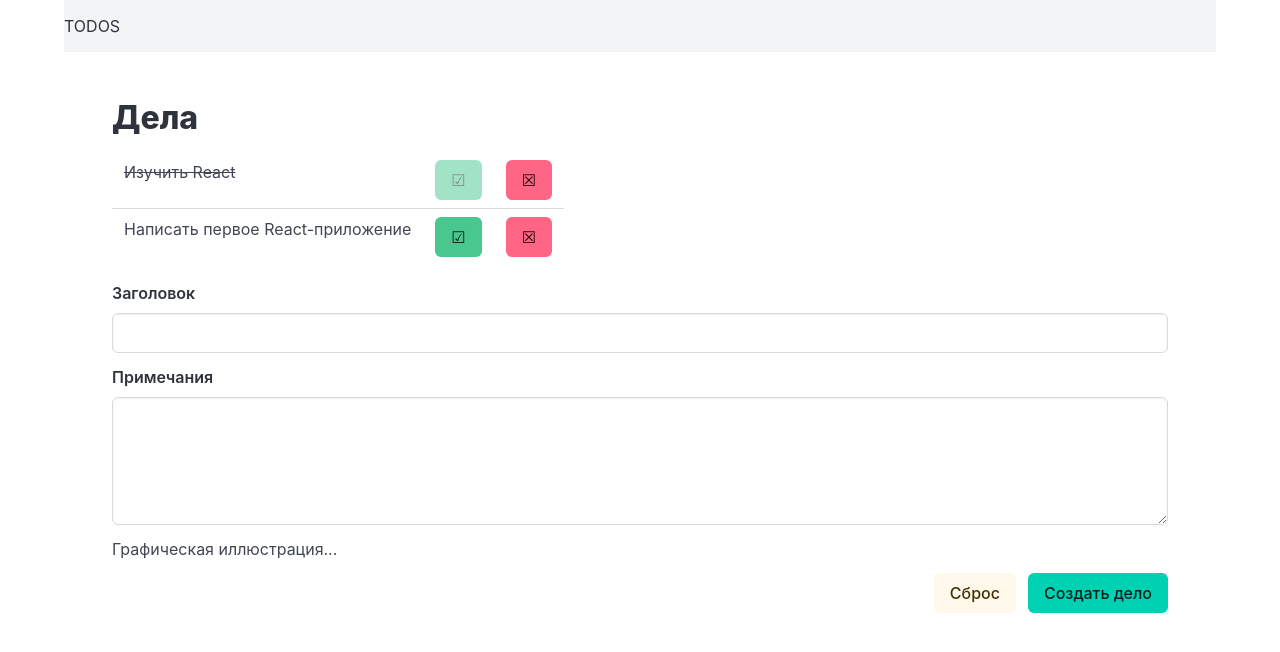
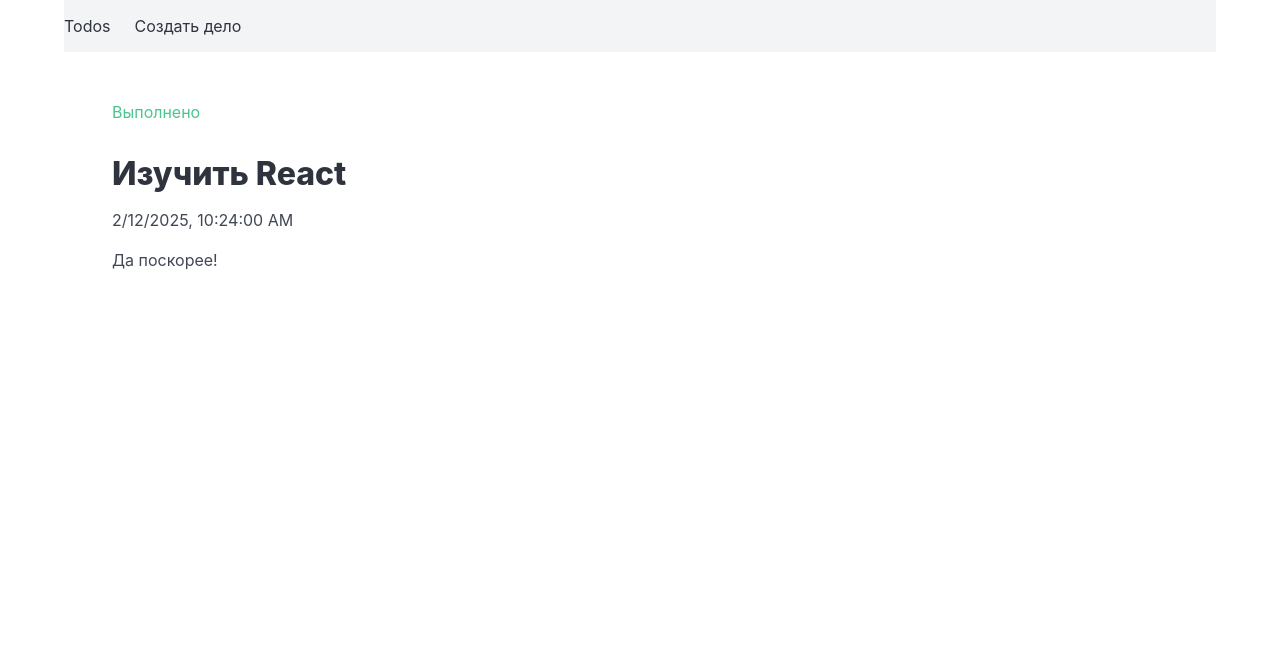
Before and after one commit to ElGansoDorado/Todos, a React (Create React App) app: page /1739355840000 in a window 1280 px wide. Shown: the top 652 px of the page. Built offline with nearby package versions, Linux system fonts and the light colour scheme.

Commit message:
TASK-2: added router

```diff
--- a/package.json
+++ b/package.json
@@ -10,6 +10,7 @@
     "bulma": "^1.0.3",
     "react": "^19.0.0",
     "react-dom": "^19.0.0",
+    "react-router-dom": "^7.2.0",
     "react-scripts": "5.0.1",
     "web-vitals": "^2.1.4"
   },
--- a/src/App.js
+++ b/src/App.js
@@ -1,42 +1,47 @@
-import initialTodos from './db/todos.js'
-
-import TodoList from './component/TodoList';
-import TodoAdd from './component/TodoAdd.jsx';
+import { NavLink, Outlet } from 'react-router-dom';
 import { useState } from 'react';
 
 function App() {
-  const [todos, setTodos] = useState(initialTodos);
+  const [showMenu, setShowMenu] = useState(false);
 
-  const setDone = key => {
-    const newTodos = [...todos];
-    const deed = newTodos.find(current => current.key === key);
-    if (deed) {
-      deed.done = true;
-    }
-    setTodos(newTodos);
-  }
-
-  const del = key => {
-    const newTodos = todos.filter(current => current.key !== key)
-    setTodos(newTodos);
-  }
-
-  const add = deed => {
-    setTodos([...todos, deed]);
+  const handleBurgerClick = evt => {
+    evt.preventDefault();
+    setShowMenu(!showMenu);
   }
 
   return (
     <div className="container">
       <nav className='navbar is-light'>
         <div className='navbar-brand'>
-            <span className='navbar-item is-uppercase'>
+          <NavLink
+            to='/'
+            className={({ isActive }) => 'navbar-item is-upercase ' + (isActive ? 'is-active' : '')}>
             Todos
-            </span>
+          </NavLink>
+          <a
+            href='/'
+            className={showMenu ? 'navbar-burger is-active' : 'navbar-burger'}
+            onClick={handleBurgerClick}>
+
+            <span></span>
+            <span></span>
+            <span></span>
+            <span></span>
+          </a>
+        </div>
+        <div
+          className={showMenu ? 'navbar-menu is-active' : 'navbar-menu' }
+          onClick={handleBurgerClick}>
+
+          <NavLink
+            to='/add'
+            className={({ isActive }) => 'navbar-item' + (isActive ? 'is-active' : '')}>
+            Создать дело
+          </NavLink>
         </div>
       </nav>
       <main className='content px-6 py-6'>
-          <TodoList list={todos} setDone={setDone} del={del}></TodoList>
-          <TodoAdd add={add}></TodoAdd>
+        <Outlet />
       </main>
     </div>
   );
--- /dev/null
+++ b/src/api/api.js
@@ -0,0 +1,28 @@
+import { redirect } from "react-router-dom";
+
+import todos from '../db/todos.js'
+
+export function getTodo({params}) {
+    const key = +params.key;
+    const todo = todos.find(current => current.key === key);
+    return todo;
+}
+
+export function getTodos() {
+    return todos;
+}
+
+export async function addTodo({request}) {
+    const fd = await request.formData();
+    const date = new Date();
+    const newTodo = {
+        title: fd.get('title'),
+        desc: fd.get('desc'),
+        image: fd.get('image'),
+        done: false,
+        createdAt: date.toLocaleString(),
+        key: date.getTime()
+    };
+    todos.push(newTodo);
+    return redirect('/');
+}
--- a/src/component/TodoAdd.jsx
+++ b/src/components/TodoAdd.jsx
@@ -1,12 +1,14 @@
 import { useState } from "react"
+import { useSubmit } from "react-router-dom";
 
-export default function TodoAdd(props) {
+export default function TodoAdd() {
     const [title, setTitle] = useState('');
     const [desc, setDesc] = useState('');
     const [image, setImage] = useState('');
+    const submit = useSubmit();
 
     const handleImageChange = evt => {
-        const cFiles = evt.targer.files;
+        const cFiles = evt.target.files;
         if (cFiles.length > 0) {
             const fileReader = new FileReader();
             fileReader.onload = () => {
@@ -15,18 +17,14 @@ export default function TodoAdd(props) {
             fileReader.readAsDataURL(cFiles[0]);
         }
         else {
-            setImage('')
+            setImage('');
         }
     }
 
     const handleFormSubmit = evt => {
         evt.preventDefault();
-        const newDeed = { title, desc, image, done: false };
-        const date = new Date();
-        newDeed.createdAt = date.toLocaleString();
-        newDeed.key = date.getTime();
-        props.add(newDeed);
-        evt.target.reset();
+        submit( {title, desc, image},
+                {action: '/add', method: 'post'});
     }
 
     const handleFormReset = () => {
@@ -38,7 +36,7 @@ export default function TodoAdd(props) {
 
     return (
         <section>
-            <h1></h1>
+            <h1>Создание нового дела</h1>
             <form onSubmit={handleFormSubmit} onReset={handleFormReset}>
                 <div className="field">
                     <label htmlFor="" className="label">Заголовок</label>
@@ -66,9 +64,11 @@ export default function TodoAdd(props) {
                                 type="file"
                                 className="file-input"
                                 accept="image/*"
-                                onChange={handleImageChange}/>
-                            <span className="file-label">
-                                Графическая иллюстрация...
+                                onChange={handleImageChange} />
+                            <span className="file-cta">
+                                <span className="file-label">
+                                    Графическая иллюстрация...
+                                </span>
                             </span>
                         </label>
                     </div>
@@ -78,13 +78,13 @@ export default function TodoAdd(props) {
                         <input
                             type="reset"
                             className="button is-warning is-light"
-                            value="Сброс"/>
+                            value="Сброс" />
                     </div>
                     <div className="control">
                         <input
                             type="submit"
                             className="button is-primary"
-                            value="Создать дело"/>
+                            value="Создать дело" />
                     </div>
                 </div>
             </form>
--- /dev/null
+++ b/src/components/TodoDetail.jsx
@@ -0,0 +1,19 @@
+import { useLoaderData } from "react-router-dom";
+
+export default function TodoDetail() {
+    const todo = useLoaderData();
+
+    return(
+        <section>
+            {todo.done &&
+                <p className="has-text-success">
+                    Выполнено
+                </p>
+            }
+            <h1>{todo.title}</h1>
+            <p>{todo.createdAt}</p>
+            {todo.desc && <p>{todo.desc}</p>}
+            {todo.image && <p><img src={todo.image} alt="Иллюстрация"/></p>}
+        </section>
+    )
+}
--- a/src/component/TodoList.jsx
+++ b/src/components/TodoList.jsx
@@ -1,20 +1,26 @@
-export default function TodoList(props) {
+import { useLoaderData, Link } from "react-router-dom"
+
+export default function TodoList() {
+    const list = useLoaderData();
+
     return(
-        <sectin>
+        <section>
             <h1>Дела</h1>
             <table className="is-hoverable is-fullwidth">
                 <tbody>
-                    {props.list?.map(item => (
+                    {list.map(item => (
                         <tr key={item.key}>
                             <td>
-                                {item.done ? <del> {item.title} </del> : item.title}
+                                <Link to={`/${item.key}`}>
+                                    {item.done ? <del> {item.title} </del> : item.title}
+                                </Link>
                             </td>
                             <td>
                                 <button
                                     className="button is-success"
                                     title="выполнено"
                                     disabled={item.done}
-                                    onClick={() => (props.setDone(item.key))}>
+                                    >
                                     &#9745;
                                 </button>
                             </td>
@@ -22,7 +28,7 @@ export default function TodoList(props) {
                                 <button
                                     className="button is-danger"
                                     title="Удалить"
-                                    onClick={() => (props.del(item.key))}>
+                                    >
                                     &#9746;
                                 </button>
                             </td>
@@ -30,6 +36,6 @@ export default function TodoList(props) {
                     ))}
                 </tbody>
             </table>
-        </sectin>
+        </section>
     )
 }
--- a/src/db/todos.js
+++ b/src/db/todos.js
@@ -7,7 +7,7 @@ const todos = [
         desc: 'Да поскорее!',
         image: '',
         done: true,
-        createAt: date1.toLocaleString(),
+        createdAt: date1.toLocaleString(),
         key: date1.getTime(),
     },
     {
@@ -15,7 +15,7 @@ const todos = [
         desc: 'Список запланированных дел',
         image: '',
         done: false,
-        createAt: date2.toLocaleString(),
+        createdAt: date2.toLocaleString(),
         key: date2.getTime(),
     }
 ];
--- a/src/index.js
+++ b/src/index.js
@@ -1,13 +1,15 @@
+import 'bulma/css/bulma.css';
 import React from 'react';
 import ReactDOM from 'react-dom/client';
-import 'bulma/css/bulma.css';
-import App from './App';
 import reportWebVitals from './reportWebVitals';
+
+import { RouterProvider } from 'react-router-dom';
+import router from './routers/routes';
 
 const root = ReactDOM.createRoot(document.getElementById('root'));
 root.render(
   <React.StrictMode>
-    <App />
+    <RouterProvider router={router}/>
   </React.StrictMode>
 );
 
--- /dev/null
+++ b/src/routers/routes.js
@@ -0,0 +1,19 @@
+import { createBrowserRouter, createRoutesFromElements, Route} from 'react-router-dom';
+import { getTodos, getTodo, addTodo } from '../api/api.js';
+
+import App from '../App';
+import TodoAdd from '../components/TodoAdd.jsx';
+import TodoList from '../components/TodoList.jsx';
+import TodoDetail from '../components/TodoDetail.jsx';
+
+const router = createBrowserRouter(
+    createRoutesFromElements(
+        <Route path='/' element={<App/>}>
+            <Route index={true} element={<TodoList/>} loader={getTodos} />
+            <Route path='add' element={<TodoAdd/>} action={addTodo} />
+            <Route path=':key' element={<TodoDetail/>} loader={getTodo} />
+        </Route>
+    )
+)
+
+export default router;
```
Also changed, not shown: src/App.css (added), 2 other files (tests, documents, lock files or other folders). Lines whose indentation alone changed are shown as unchanged.
